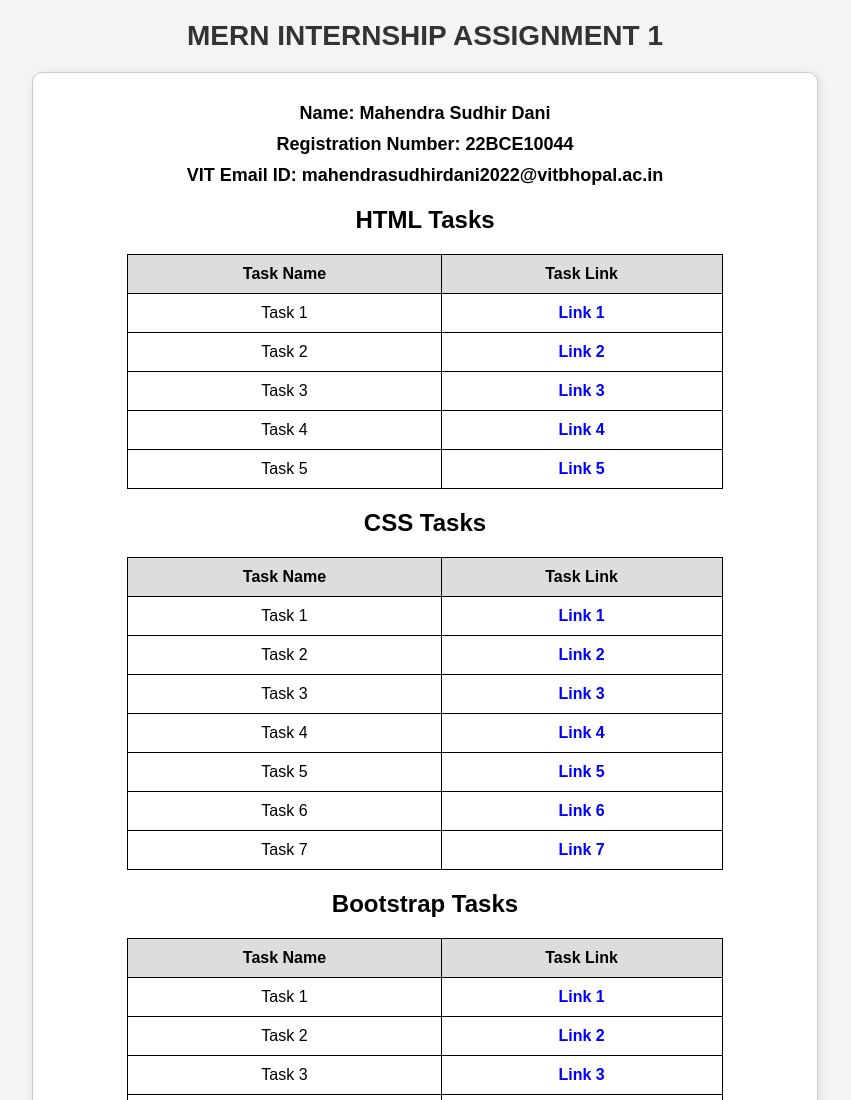
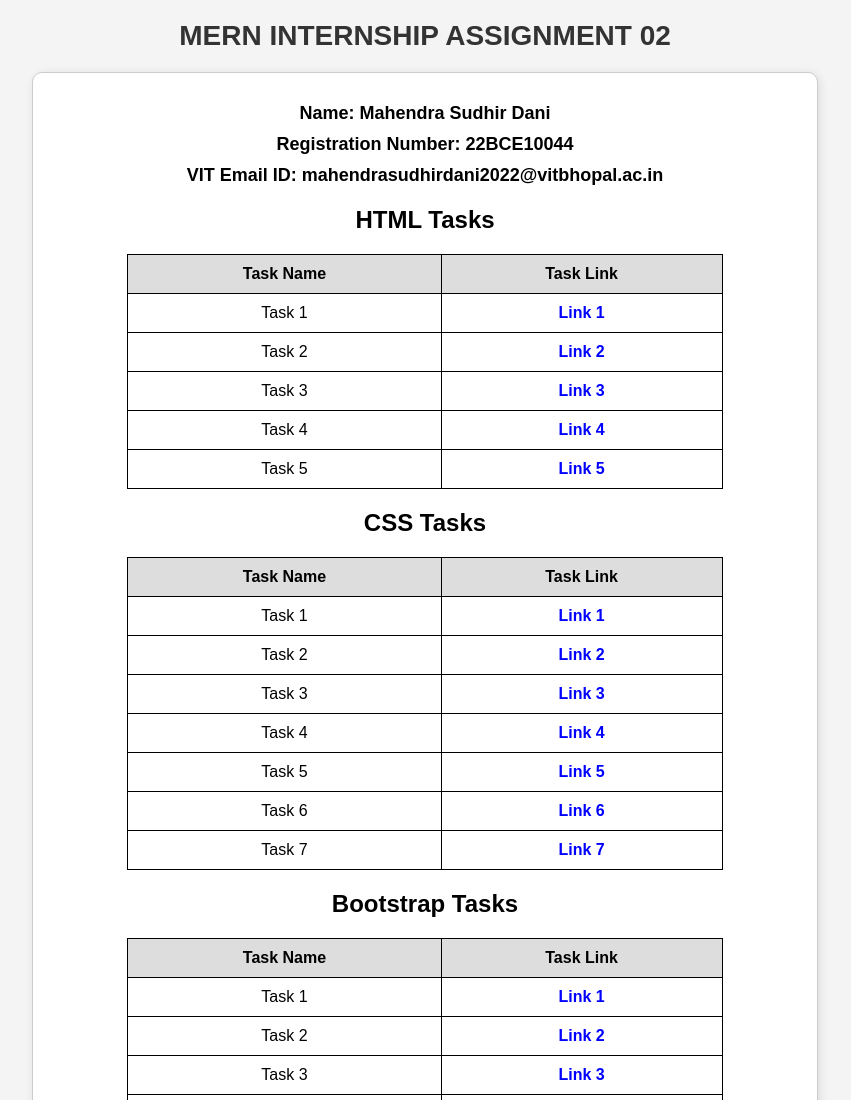
Before and after one commit to MahendraDani/mern-assignment-01, a plain HTML site: page index.html in a window 1280 px wide. Shown: the top 1100 px of the page, without its empty margins (215-1066 px from the left). Drawn offline with Linux system fonts and the light colour scheme.

Commit message:
update assignment number

```diff
--- a/index.html
+++ b/index.html
@@ -52,7 +52,7 @@
     </style>
   </head>
   <body>
-    <header>MERN INTERNSHIP ASSIGNMENT 1</header>
+    <header>MERN INTERNSHIP ASSIGNMENT 02</header>
     <div class="container">
       <div class="info">Name: Mahendra Sudhir Dani</div>
       <div class="info">Registration Number: 22BCE10044</div>
```
